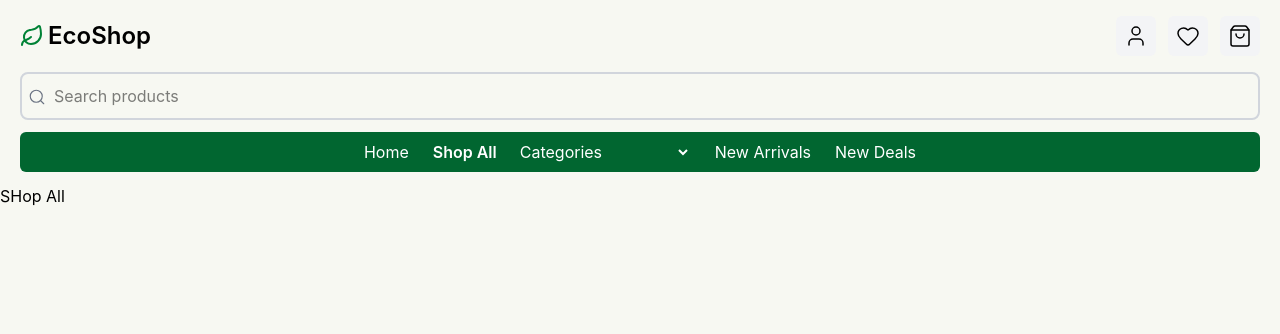
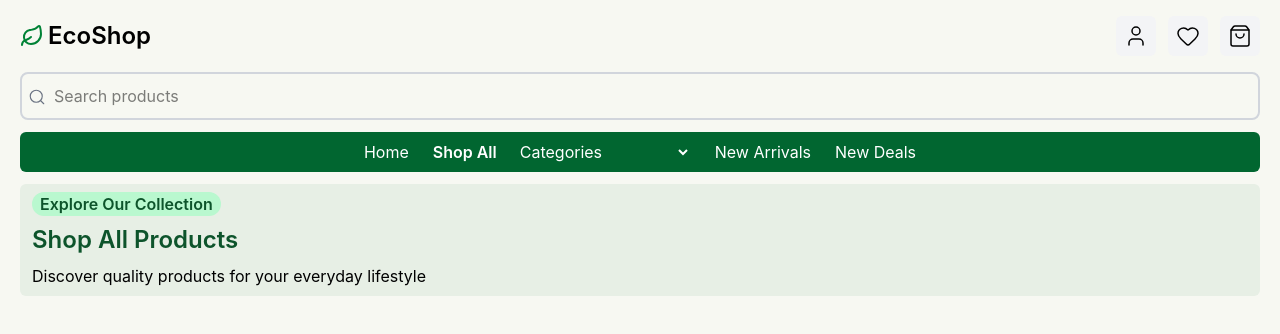
Before and after one commit to codewithmansoorahmad/EcoShop, a React (Vite) app: page /ShopAll in a window 1280 px wide. Shown: the top 334 px of the page. Built offline with nearby package versions, Linux system fonts and the light colour scheme.

Commit message:
shopallhead is complete with code and tailwidn

```diff
--- a/src/components/shopAll/ShopAllHead.tsx
+++ b/src/components/shopAll/ShopAllHead.tsx
@@ -1,5 +1,11 @@
 export default function ShopAllHead(){
-    return <div>
+    return <div className="bg-[#E7EFE5] px-3 py-2 rounded-md ">
+        <div className="flex flex-col gap-2">
 
+        <h1 className="bg-green-200 w-fit rounded-xl px-2 text-green-900 font-semibold">Explore Our Collection</h1>
+        <h2 className="text-green-900 font-semibold text-2xl">Shop All Products</h2>
+        <p>Discover quality products for your everyday lifestyle </p>
     </div>
+        </div>
+
 }
--- a/src/pages/ShopAll.tsx
+++ b/src/pages/ShopAll.tsx
@@ -1,5 +1,7 @@
+import ShopAllHead from "../components/shopAll/ShopAllHead";
+
 export default function ShopAllPage(){
-    return <div>
-        <h1>SHop All</h1>
+    return <div className="mx-5 ">
+        <ShopAllHead/>
     </div>
 }
```
